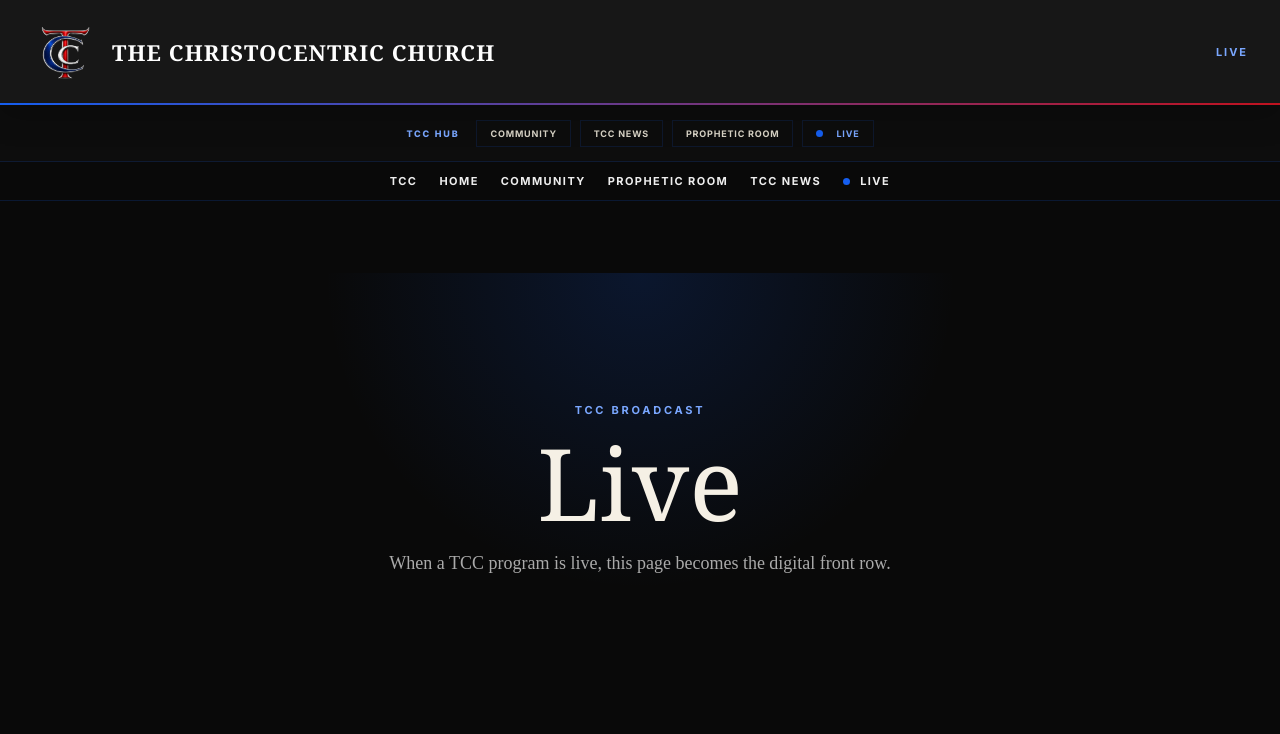
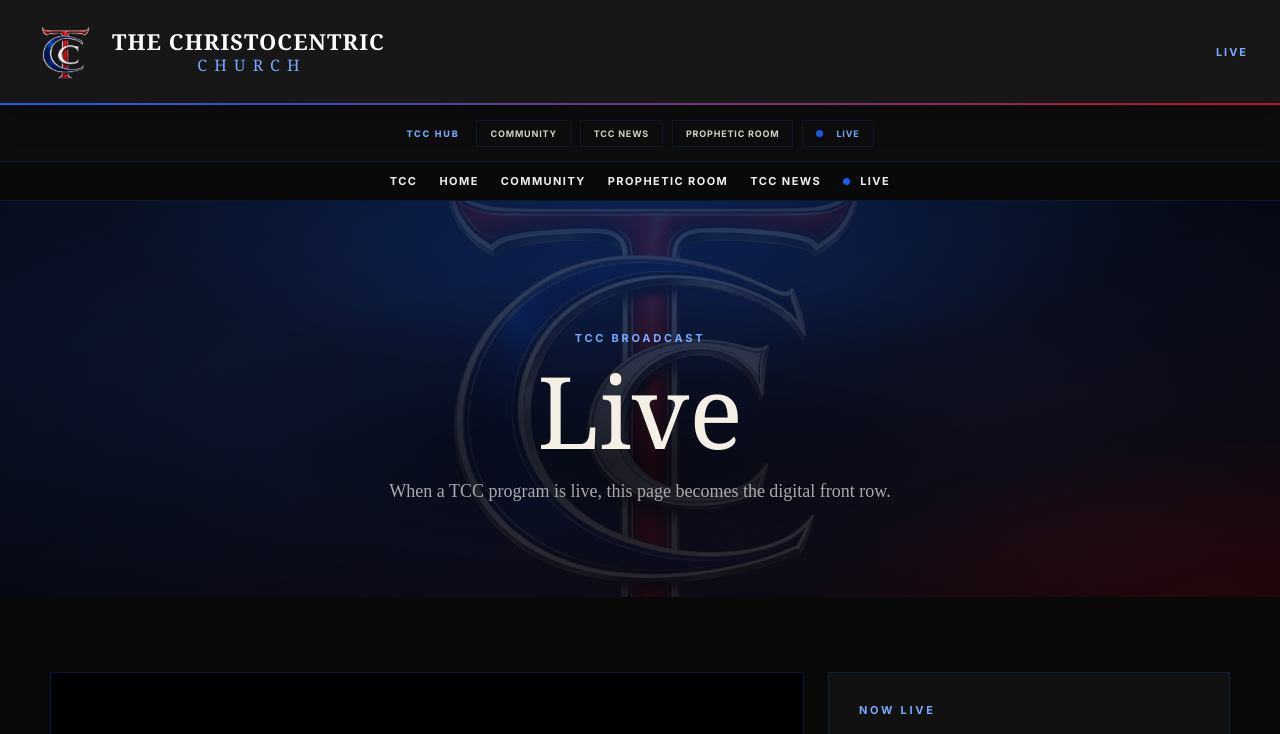
Before and after one commit to managementftradein-cyber/Origin., a website: page live.html in a window 1280 px wide. Shown: the top 734 px of the page. Drawn offline with Linux system fonts and the light colour scheme; no server answers.

Commit message:
Add files via upload

```diff
--- a/live.html
+++ b/live.html
@@ -122,7 +122,7 @@ body{overflow-x:hidden}
 @media(max-width:900px){.tcc-map-grid{grid-template-columns:1fr}.tcc-map-frame,.tcc-map-frame iframe{min-height:300px}}
 </style>
 <link rel="stylesheet" href="/tcc-fx.css"><style>.tcc-kicker,.tcc-meta,.tcc-brandbar-title{color:var(--tcc-red2,#7AA7FF)}</style></head><body>
-<header class="tcc-brandbar"><a class="tcc-brandbar-brand" href="/"><img src="/assets/logo-emblem.png" alt="The Christocentric Church logo"><strong>THE CHRISTOCENTRIC CHURCH</strong></a><span class="tcc-brandbar-title">Live</span></header>
+<header class="tcc-brandbar"><a class="tcc-brandbar-brand" href="/"><img src="/assets/logo-emblem.png" alt="The Christocentric Church logo"><strong>THE CHRISTOCENTRIC<em>CHURCH</em></strong></a><span class="tcc-brandbar-title">Live</span></header>
 <div class="tcc-desktop-hub" aria-label="TCC special sections">
   <span class="hub-label">TCC Hub</span>
   <a href="/community">Community</a>
@@ -165,7 +165,7 @@ body{overflow-x:hidden}
   <a href="/community" class="active"><span class="icon">◆</span><span>Community</span></a>
   <a href="/contact"><span class="icon">✆</span><span>Contact</span></a>
   <a href="/give"><span class="icon">♡</span><span>Give</span></a>
-  <button class="tcc-more-btn" id="tccMoreBtn" aria-expanded="false"><span class="icon">•••</span><span>More</span></button>
+  <button class="tcc-more-btn tcc-mobile-more-btn" id="tccMoreBtn" aria-expanded="false"><span class="icon">•••</span><span>More</span></button>
 </nav>
 
 <script id="tcc-v3-mobile-js">
--- a/tcc-fx.css
+++ b/tcc-fx.css
@@ -85,3 +85,65 @@
 /* feature pages had the browser default 8px body margin (white edge around the page) */
 body{margin:0}
 .tcc-desktop-hub .hub-label,.tcc-desktop-hub .hub-live{color:var(--tcc-red2,#7AA7FF)}
+
+/* ==========================================================================
+   Brand name: "CHURCH" sits centred on its own line under "THE CHRISTOCENTRIC"
+   ========================================================================== */
+.brand span,.tcc-brandbar-brand strong{display:block;text-align:center;line-height:1.12}
+.brand span b{white-space:nowrap}
+.brand span em,.tcc-brandbar-brand strong em{
+  display:block;font-style:normal;font-weight:500;
+  font-size:.72em;letter-spacing:.46em;padding-left:.46em;  /* padding balances the trailing letter-space so it is truly centred */
+  margin-top:3px;color:var(--tcc-red2,#7AA7FF);
+}
+.tcc-brandbar-brand strong{white-space:normal}
+
+/* ==========================================================================
+   Page heroes: TCC logo watermark + shadow instead of a flat black block
+   Applies to: .hero (home), .page-hero (About, Programs, Partnership,
+   College, Give, Contact) and .tcc-hero (Community, Live, News, Prophetic Room)
+   ========================================================================== */
+.page-hero,.tcc-hero,.hero{
+  position:relative;overflow:hidden;isolation:isolate;
+  background:
+    radial-gradient(ellipse 70% 90% at 50% -10%,rgba(var(--tcc-red-rgb,21,94,239),.34),transparent 62%),
+    radial-gradient(ellipse 60% 80% at 100% 110%,rgba(var(--crimson-rgb,193,18,31),.28),transparent 62%),
+    linear-gradient(165deg,#0d1838 0%,#0a1024 48%,#16090f 100%);
+}
+/* the watermark itself: the emblem, large and faint, with a deep soft shadow */
+.page-hero:before,.tcc-hero:before,.hero:before{
+  content:"";position:absolute;z-index:0;pointer-events:none;
+  width:min(560px,78vw);height:auto;aspect-ratio:846/727;
+  left:auto;bottom:auto;border-radius:0;
+  right:7%;top:50%;transform:translateY(-50%);
+  background:url(/assets/logo-emblem.png) center/contain no-repeat;
+  opacity:.2;
+  filter:drop-shadow(0 28px 44px rgba(0,0,0,.75)) drop-shadow(0 0 70px rgba(var(--tcc-red-rgb,21,94,239),.4));
+}
+/* centred heroes (feature pages): watermark sits behind the headline */
+.tcc-hero:before{right:auto;left:50%;transform:translate(-50%,-50%);opacity:.14}
+/* a soft shadow pooling under the logo, plus a gentle vignette at the edges */
+.page-hero:after,.tcc-hero:after,.hero:after{
+  content:"";position:absolute;inset:0;z-index:0;pointer-events:none;
+  width:auto;height:auto;border-radius:0;left:0;top:0;right:0;bottom:0;
+  background:
+    radial-gradient(ellipse 46% 40% at 78% 62%,rgba(0,0,0,.45),transparent 70%),
+    radial-gradient(ellipse at center,transparent 45%,rgba(0,0,0,.45) 100%);
+}
+.tcc-hero:after{
+  background:
+    radial-gradient(ellipse 42% 36% at 50% 66%,rgba(0,0,0,.42),transparent 70%),
+    radial-gradient(ellipse at center,transparent 45%,rgba(0,0,0,.45) 100%);
+}
+/* home hero keeps its photos/video; the watermark sits above them, under the text */
+.hero:before{z-index:1;opacity:.16}
+.hero:after{z-index:1}
+.hero-bg{z-index:0}
+.page-hero>*,.tcc-hero>*,.hero>.container,.hero-content{position:relative;z-index:2}
+@media (max-width:760px){
+  .page-hero:before,.hero:before{right:50%;transform:translate(50%,-50%);width:min(420px,80vw);opacity:.12}
+  .tcc-hero:before{width:min(420px,80vw);opacity:.11}
+}
+
+/* the brand bar is sticky (not fixed), so no 72px black strip is needed above the hero */
+.tcc-feature{padding-top:0}
```
Also changed, not shown: community.html (+2 -2 lines), index.html (+2 -2 lines), news.html (+2 -2 lines), prophetic-room.html (+2 -2 lines).
